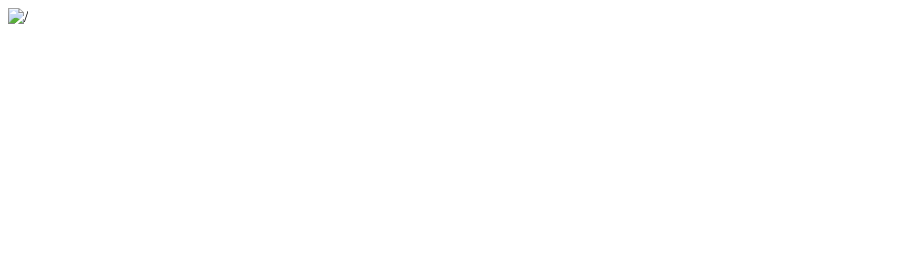
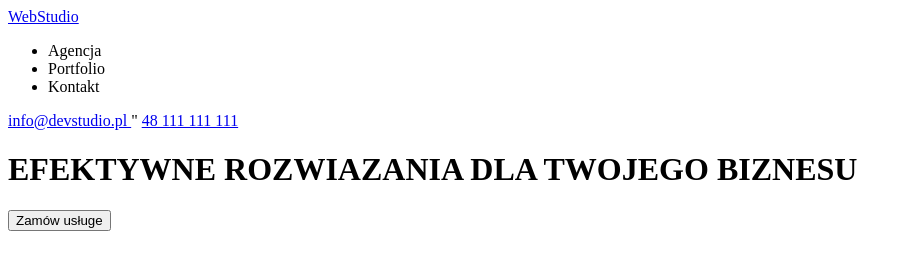
Before and after one commit to przemoti/goit-markup-hw-01, a plain HTML site: page index.html in a window 1280 px wide. Shown: the whole page, without its empty margins (0-912 px from the left). Drawn offline with Linux system fonts and the light colour scheme.

Commit message:
Update index.html
dodanie elemenow nagłówka, części maina i przycisku

```diff
--- a/index.html
+++ b/index.html
@@ -8,9 +8,21 @@
 </head>
 <body>
     <header>
-        <img src=" " alt= />
+        <nav> <a href="WebStudio">WebStudio</a>
+            <ul>
+                <li>Agencja</li>
+                <li>Portfolio</li>
+                <li>Kontakt</li>
+            </ul>
+        </nav>
+        <div>
+            <a href="mailto:info@devstudio.pl">info@devstudio.pl </a>"
+            <a href="tel:48 111 111 111">48 111 111 111</a>
+        </div>
     </header>
     <main>
+        <h1>EFEKTYWNE ROZWIAZANIA DLA TWOJEGO BIZNESU</h1>
+        <button type="button">Zamów usługe</button>
 
     </main>
     <footer>
```
